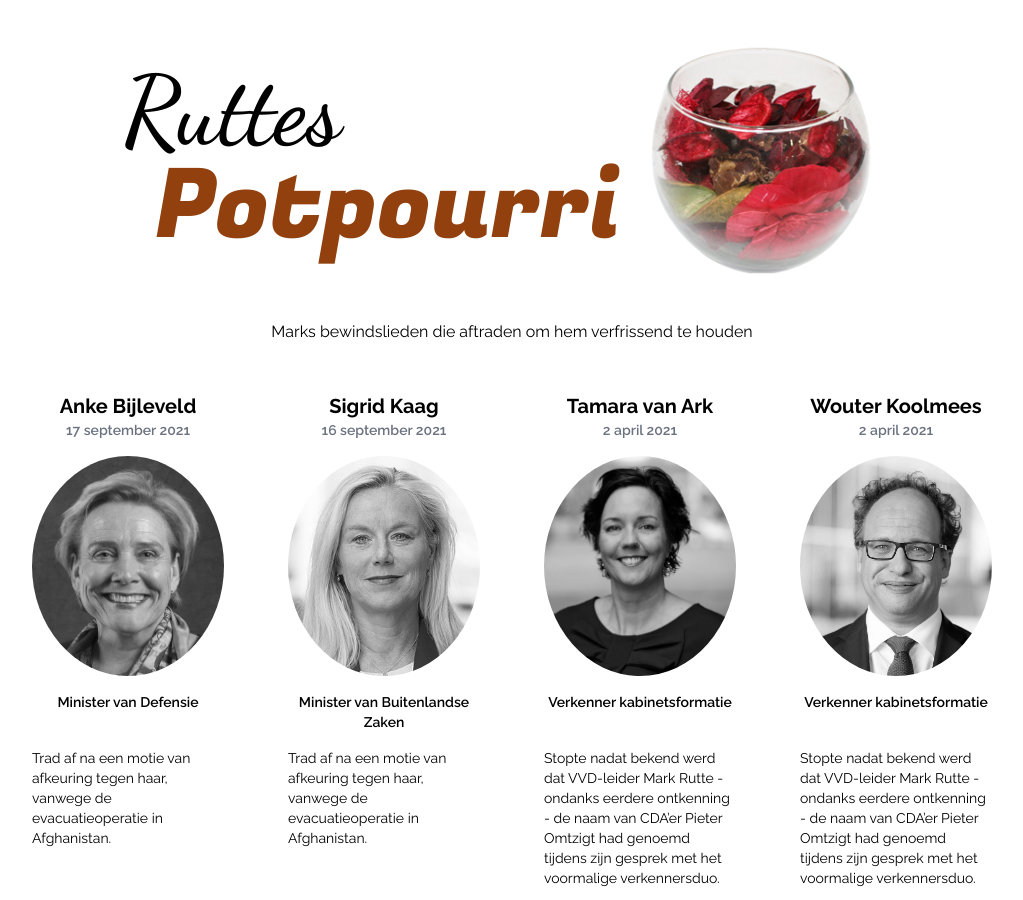
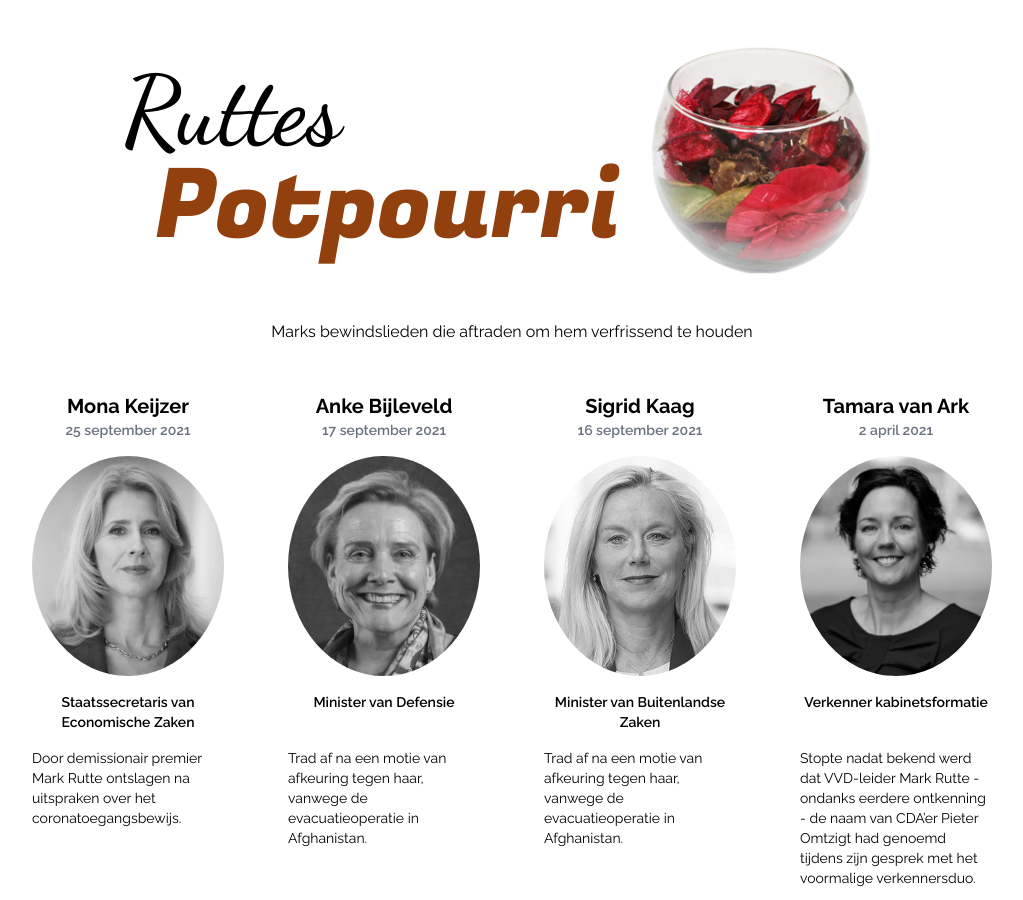
Before and after one commit to jvanhees/ruttes-potpourri, a Jekyll site: the page built from index.html, in a window 1280 px wide and 900 px high. Shown: the whole window, without its empty margins (128-1151 px from the left). Built offline with Jekyll 4.4.1, drawn with Linux system fonts in a browser that asks for light colours.

Commit message:
Added Mona Keijzer

```diff
--- a/_data/casualties.yml
+++ b/_data/casualties.yml
@@ -1,3 +1,12 @@
+- name: Mona Keijzer
+  title: Staatssecretaris van Economische Zaken
+  party: CDA
+  date: 25 september 2021
+  img: /assets/img/mona-keijzer.jpg
+  url: https://nos.nl/artikel/2399189-cda-staatssecretaris-keijzer-krijgt-ontslag-na-uitspraken-coronatoegangsbewijs
+  description: >-
+    Door demissionair premier Mark Rutte ontslagen na uitspraken over het coronatoegangsbewijs.
+
 - name: Anke Bijleveld
   title: Minister van Defensie
   party: CDA
```
Also changed, not shown: assets/img/mona-keijzer.jpg (added).
